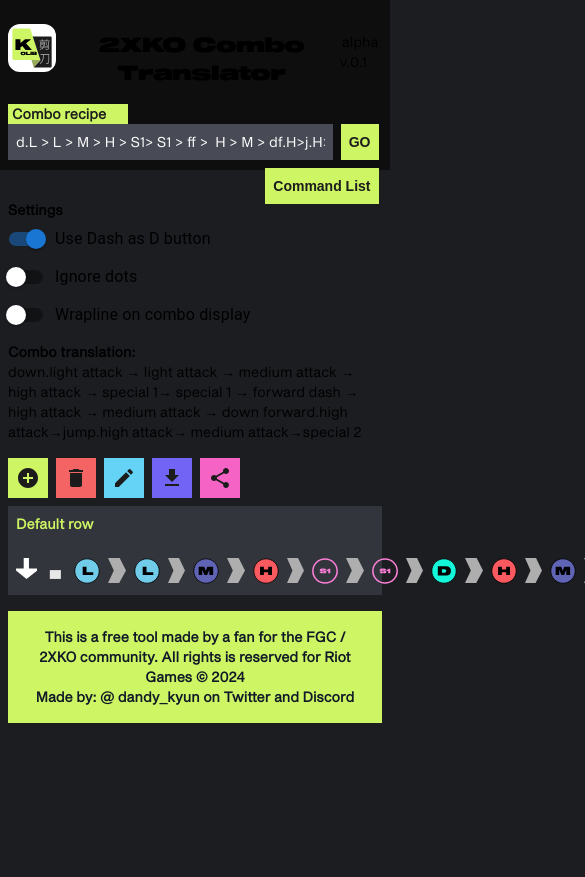
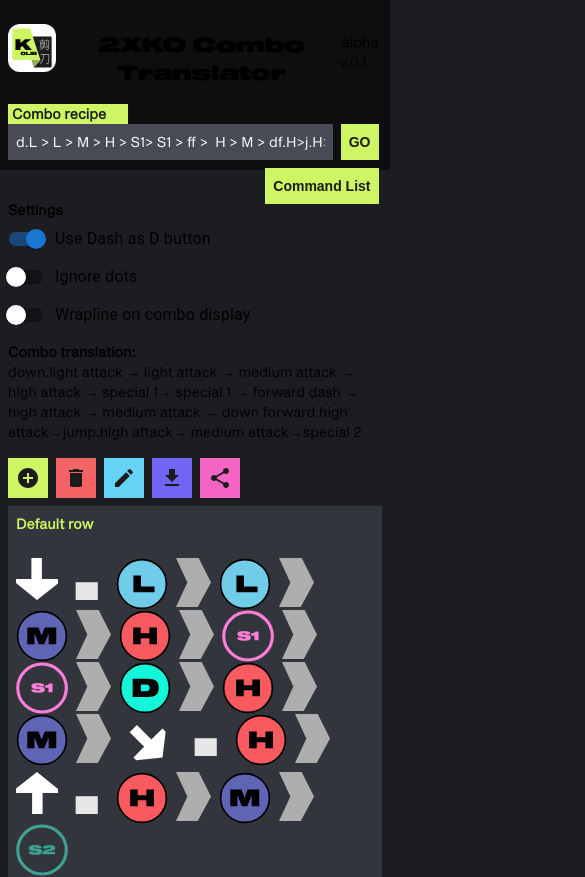
Before and after one commit to lisboa-daniel/Kolib-2XKO-Combo-Translator, a Next.js app: page / in a window 390 px wide. Shown: the top 877 px of the page, 585 px wide, since content can reach past the window. Before the commit the page ends 844 px from the top, so only its background shows below. Built offline with nearby package versions, Linux system fonts and the light colour scheme; a web font is replaced by a local one.

Commit message:
feat: wrap toggle disabled

```diff
--- a/src/app/page.tsx
+++ b/src/app/page.tsx
@@ -360,7 +360,9 @@
              label={<Typography className="text-sm md:text-nm">Ignore dots</Typography>}
 
           />
-          <FormControlLabel control={
+          <FormControlLabel
+          className="hidden"
+          control={
             <Switch
 
             checked={wrap}
@@ -468,7 +470,7 @@
 
 
 
-                  <div id={line.name} className={`flex w-full p-2 bg-[#33353c] h-min-12 ${wrap? 'flex-wrap': 'flex-row'} items-start justify-start border-0 border-black`}>
+                  <div id={line.name} className={`w-full p-2 bg-[#33353c] flex flex-wrap md:flex-nowrap md:flex-row h-min-12 items-start justify-start border-0 border-black`}>
 
                   {
 
```
